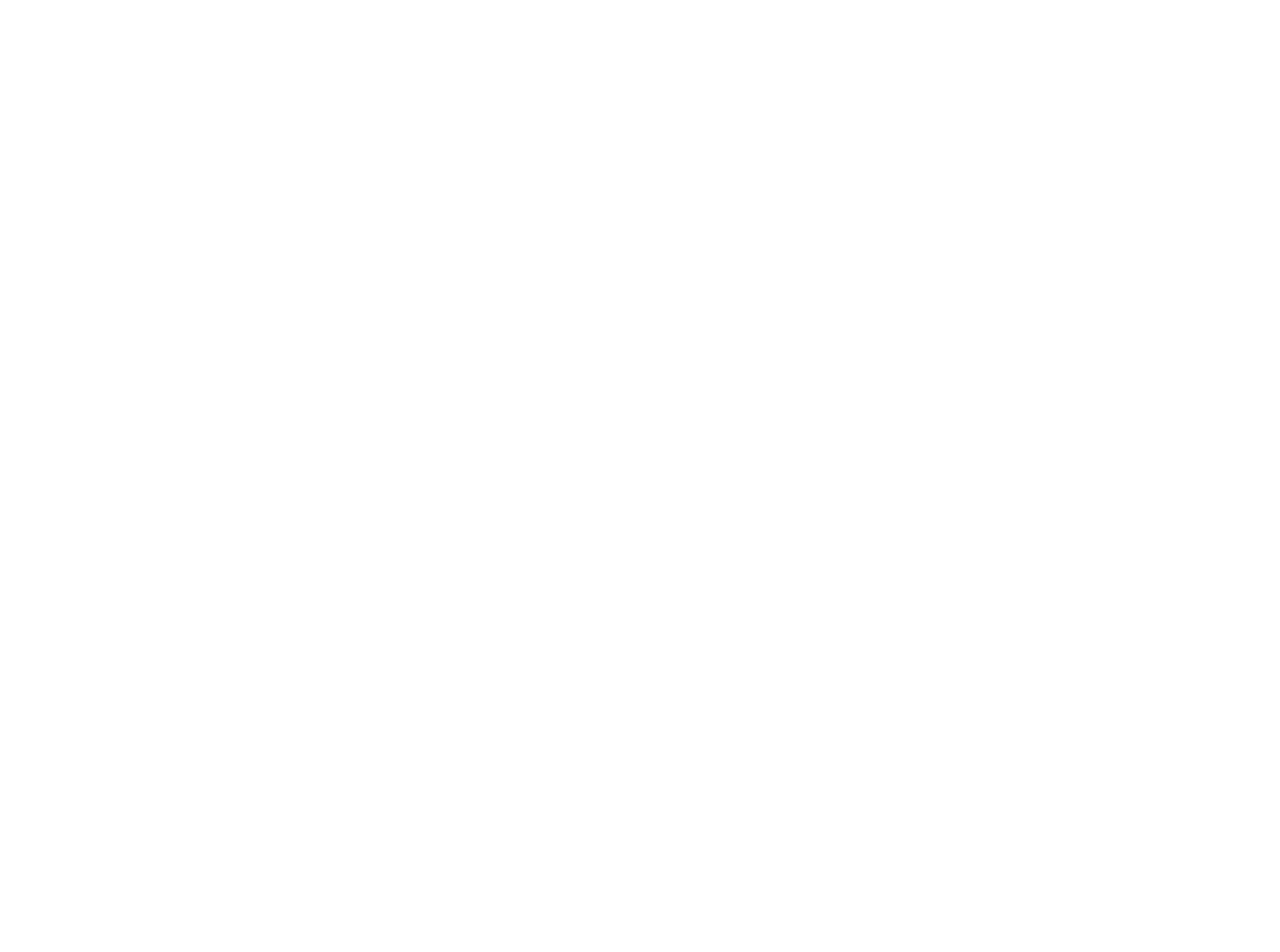
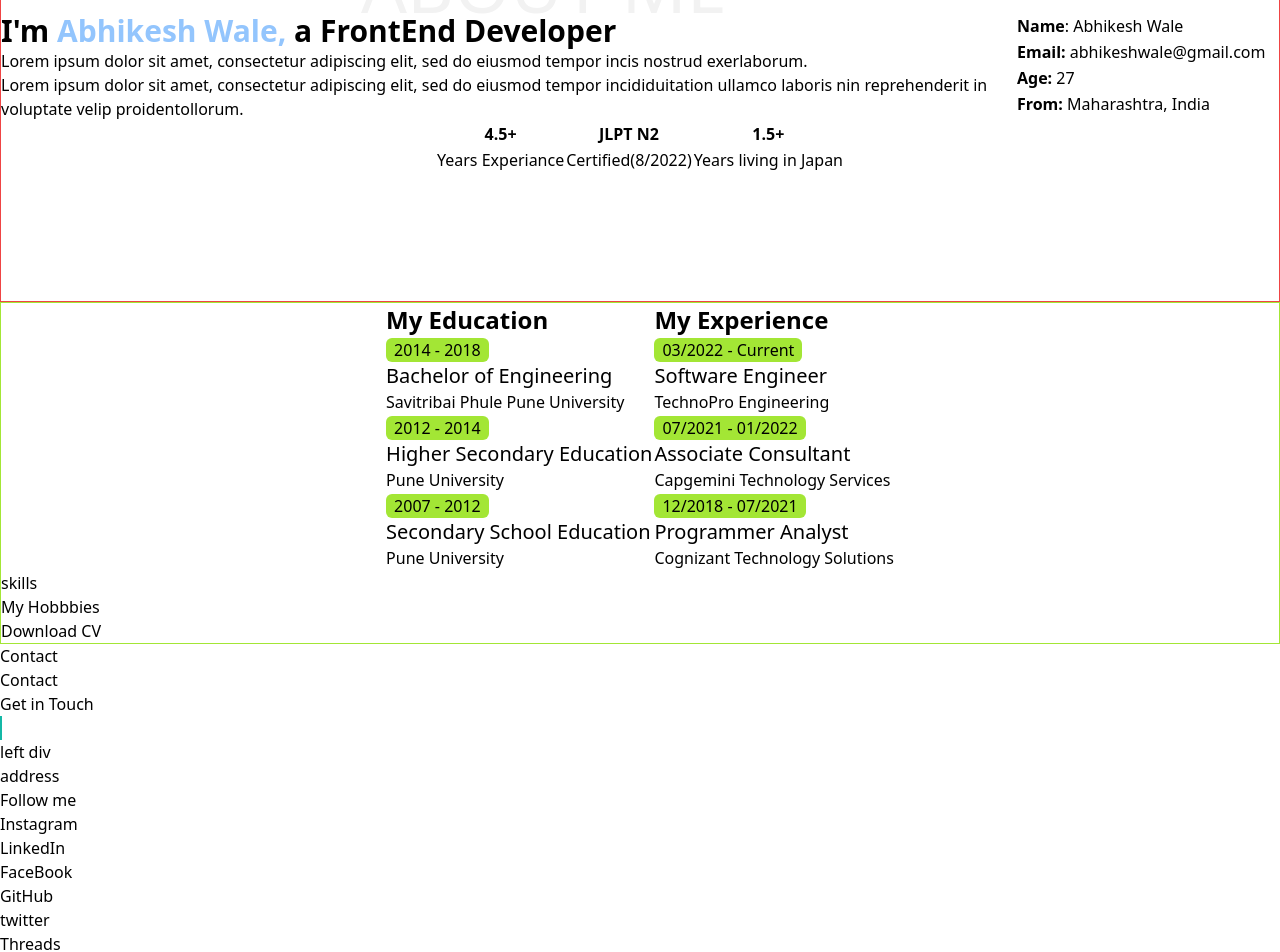
Before and after one commit to abhikeshwale/portfolio, a React (Create React App) app in the folder my-portfolio/: page / in a window 1280 px wide. Shown: the part 980-1932 px from the top of the page. Before the commit the page ends 1440 px from the top, so only its background shows below. Built offline with nearby package versions, Linux system fonts and the light colour scheme.

Commit message:
Resume Update

```diff
--- a/my-portfolio/src/App.js
+++ b/my-portfolio/src/App.js
@@ -1,16 +1,18 @@
 import './App.css';
 import About from './Components/About';
+import Contact from './Components/Contact';
 import Head from './Components/Head';
 import Home from './Components/Home';
-import MainContainer from './Components/MainContainer';
+import Resume from './Components/Resume';
 
 function App() {
   return (
     <div className="overflow-hidden ">
-    <Head></Head>
-    <Home></Home>
-    <About/>
-    <MainContainer/>
+      <Head></Head>
+      <Home></Home>
+      <About />
+      <Resume />
+      <Contact />
     </div>
   );
 }
--- a/my-portfolio/src/Components/About.js
+++ b/my-portfolio/src/Components/About.js
@@ -1,16 +1,70 @@
-import React, {useState} from 'react'
+import React, { useState } from "react";
 const About = () => {
+  return (
+    <div className="pt-32 pb-32 flex flex-col justify-center items-center border border-red-500">
+      <div className="flex text-center relative">
+        <h1 className="opacity-5 text-7xl mt-0 -mb-2">ABOUT ME</h1>
+        <p className="text-4xl font-bold leading-10 absolute ">Know Me More</p>
+        <span className="border border-blue-400 w-48 border-opacity-80 mb-11"></span>
+      </div>
 
+      <div className="flex justify-center ">
+        <div className="flex-col">
+          <h2 className="text-3xl font-bold">
+            I'm <span className="text-blue-300">Abhikesh Wale,</span> a FrontEnd
+            Developer
+          </h2>
+          <p className="text-base">
+            Lorem ipsum dolor sit amet, consectetur adipiscing elit, sed do
+            eiusmod tempor incis nostrud exerlaborum.
+          </p>
+          <p className="text-base">
+            Lorem ipsum dolor sit amet, consectetur adipiscing elit, sed do
+            eiusmod tempor incididuitation ullamco laboris nin reprehenderit in
+            voluptate velip proidentollorum.
+          </p>
+        </div>
+        <div className="flex flex-1 flex-col w-1/4">
+          <table>
+            <tr>
+              <td>
+                <b>Name</b>: Abhikesh Wale
+              </td>
+            </tr>
+            <tr>
+              <td>
+                <b>Email:</b> abhikeshwale@gmail.com
+              </td>
+            </tr>
+            <tr>
+              <td>
+                <b>Age:</b> 27
+              </td>
+            </tr>
+            <tr>
+              <td>
+                <b>From:</b> Maharashtra, India
+              </td>
+            </tr>
+          </table>
+        </div>
+      </div>
+      <div>
+        <table>
+          <tr>
+            <th>4.5+</th>
+            <th>JLPT N2</th>
+            <th>1.5+</th>
+          </tr>
+          <tr>
+            <td>Years Experiance</td>
+            <td>Certified(8/2022)</td>
+            <td>Years living in Japan</td>
+          </tr>
+        </table>
+      </div>
+    </div>
+  );
+};
 
-  return (
-    <div className='h-80v'>
-
-
-          <div><button>About Me</button></div>
-
-
-    </div>
-  )
-}
-
-export default About
+export default About;
--- a/my-portfolio/src/Components/Contact.js
+++ b/my-portfolio/src/Components/Contact.js
@@ -1,9 +1,41 @@
-import React from 'react'
+import React from "react";
 
 const Contact = () => {
   return (
-    <div>Contact</div>
-  )
-}
+    <div>
+      <div>
+        Contact
+        <h1>Contact</h1>
+        <p>Get in Touch</p>
+        <span className="border border-teal-500 w-5"></span>
+      </div>
+      <div>
+        left div
+        <div>address</div>
+        <div>
+          Follow me
+          <ul>
+            <li>Instagram</li>
+            <li>LinkedIn</li>
+            <li>FaceBook</li>
+            <li>GitHub</li>
+            <li>twitter</li>
+            <li>Threads</li>
+          </ul>
+        </div>
+      </div>
+      <div>
+        right div
+        <div>
+          <input type="text"></input> <input type="email"></input>
+        </div>
+        <div>
+          <input type="text"></input>
+          <button>Send Message</button>
+        </div>
+      </div>
+    </div>
+  );
+};
 
-export default Contact
+export default Contact;
--- a/my-portfolio/src/Components/MainContainer.js
+++ /dev/null
@@ -1,17 +0,0 @@
-import React from 'react'
-import Home from './Home'
-import About from './About'
-import Resume from './Resume'
-import Contact from './Contact'
-import Head from './Head'
-
-const MainContainer = () => {
-  return (
-    <div>
-
-
-    </div>
-  )
-}
-
-export default MainContainer
--- a/my-portfolio/src/Components/Resume.js
+++ b/my-portfolio/src/Components/Resume.js
@@ -1,9 +1,60 @@
-import React from 'react'
+import React from "react";
 
 const Resume = () => {
   return (
-    <div>Resume</div>
-  )
-}
+    <div className="border border-lime-400">
+      <div >
+        <div className="flex justify-center text-left overflow-x-auto">
+          <table>
+            <tr>
+              <th className="text-2xl">My Education</th>
+              <th className="text-2xl">My Experience</th>
+            </tr>
+            <tr>
+              <td>
+                <p className="bg-lime-400 inline-block rounded-md px-2">2014 - 2018</p>
+                <h1 className="text-xl"> Bachelor of Engineering</h1>
+                <p>Savitribai Phule Pune University</p>
+              </td>
+              <td>
+                <p className="bg-lime-400 inline-block rounded-md px-2">03/2022 - Current</p>
+                <h1 className="text-xl">Software Engineer</h1>
+                <p>TechnoPro Engineering</p>
+              </td>
+            </tr>
+            <tr>
+              <td>
+                <p className="bg-lime-400 inline-block rounded-md px-2">2012 - 2014</p>
+                <h1 className="text-xl">Higher Secondary Education</h1>
+                <p>Pune University</p>
+              </td>
+              <td>
+                <p className="bg-lime-400 inline-block rounded-md px-2">07/2021 - 01/2022</p>
+                <h1 className="text-xl">Associate Consultant</h1>
+                <p>Capgemini Technology Services</p>
+              </td>
+            </tr>
+            <tr>
+              <td>
+                <p className="bg-lime-400 inline-block rounded-md px-2">2007 - 2012</p>
+                <h1 className="text-xl">Secondary School Education</h1>
+                <p>Pune University</p>
+              </td>
+              <td>
+                <p className="bg-lime-400 inline-block rounded-md px-2">12/2018 - 07/2021</p>
+                <h1 className="text-xl">Programmer Analyst</h1>
+                <p>Cognizant Technology Solutions</p>
+              </td>
+            </tr>
+          </table>
+        </div>
+        <div></div>
+      </div>
+      <div>skills</div>
+      <div>My Hobbbies</div>
+      <button>Download CV</button>
+    </div>
+  );
+};
 
-export default Resume
+export default Resume;
```
